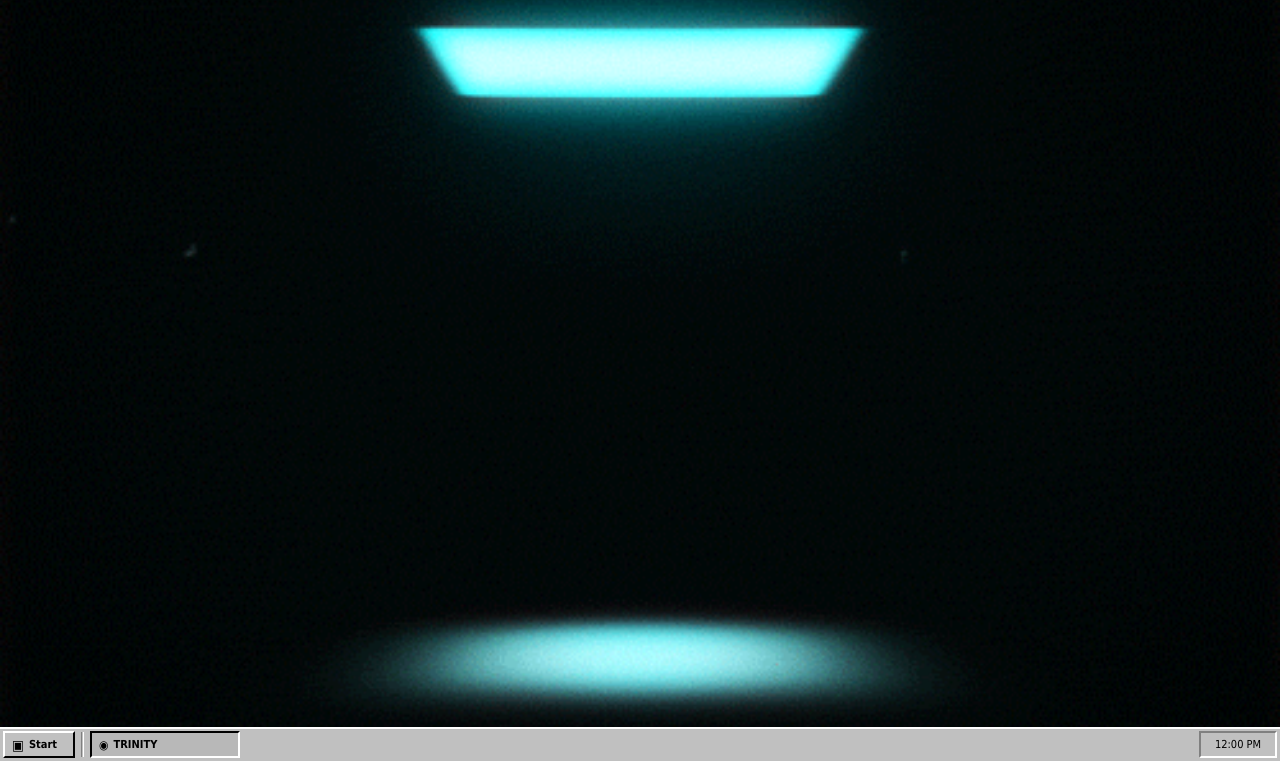
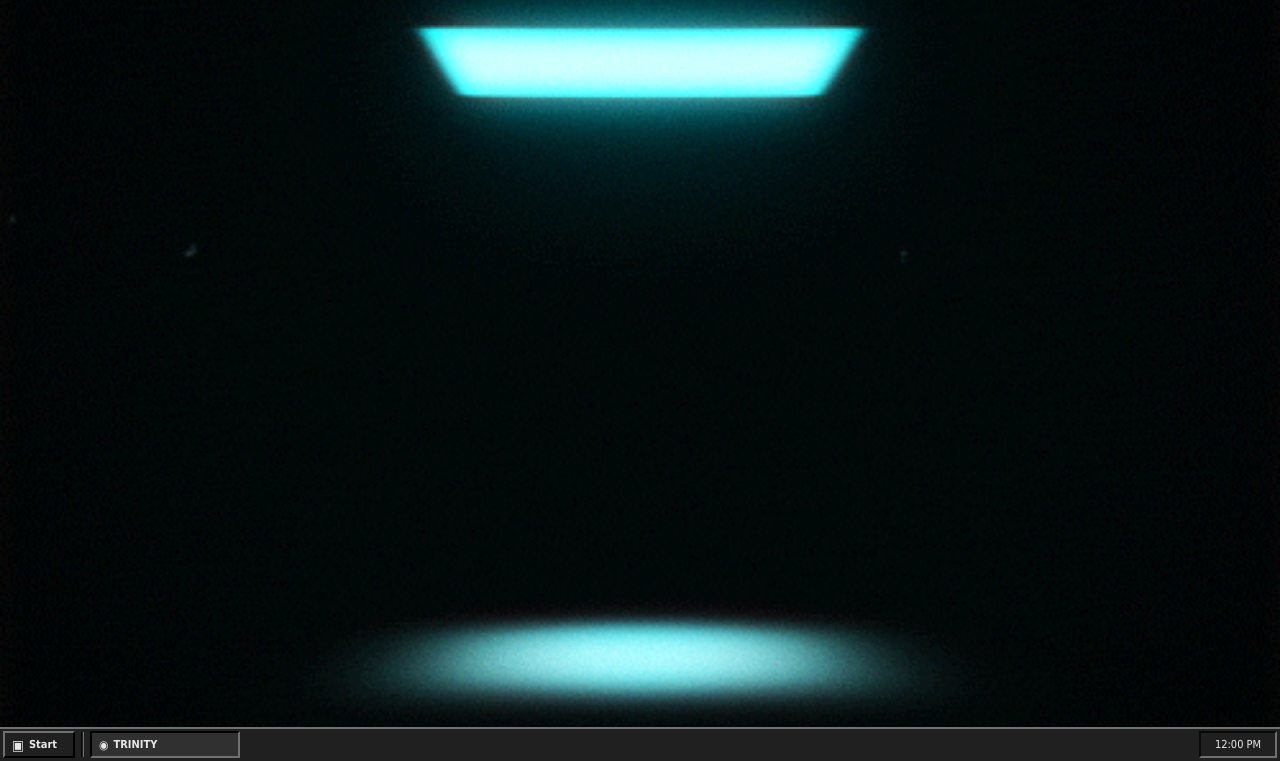
Before and after one commit to MASTASHADEY/TRINITY, a website: page public/index.html in a window 1280 px wide. Shown: the part 39-800 px from the top of the page. Drawn offline with Linux system fonts and the light colour scheme.

Commit message:
Changed to window 98 dark mode

```diff
--- a/public/style.css
+++ b/public/style.css
@@ -65,9 +65,9 @@ nav a:hover {
 /* WINDOWS 98 TASKBAR */
 
 :root {
-  --win-gray: #c0c0c0;
-  --win-white: #ffffff;
-  --win-dark-gray: #808080;
+  --win-gray: #202020;
+  --win-white: #707070;
+  --win-dark-gray: #080808;
   --win-black: #000000;
 }
 
@@ -104,7 +104,7 @@ nav a:hover {
   gap: 5px;
 
   background: var(--win-gray);
-  color: black;
+  color: #e8e8e8;
 
   font-family: Tahoma, Verdana, Arial, sans-serif;
   font-size: 11px;
@@ -125,7 +125,7 @@ nav a:hover {
   border-right: 2px solid var(--win-white);
   border-bottom: 2px solid var(--win-white);
 
-  background: #b8b8b8;
+  background: #303030;
 
   font-weight: bold;
 }
@@ -174,7 +174,7 @@ nav a:hover {
 
   padding: 2px 8px;
 
-  color: black;
+  color:#e8e8e8;
 
   font-family: Tahoma, Verdana, Arial, sans-serif;
   font-size: 11px;
```
